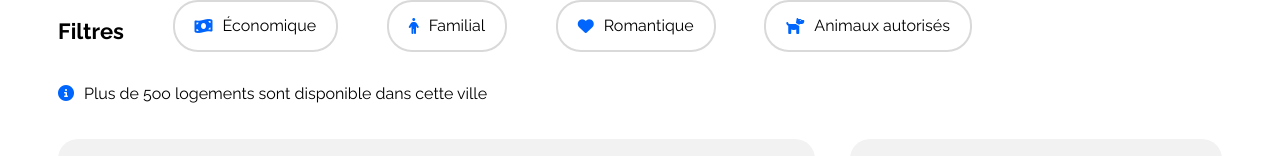
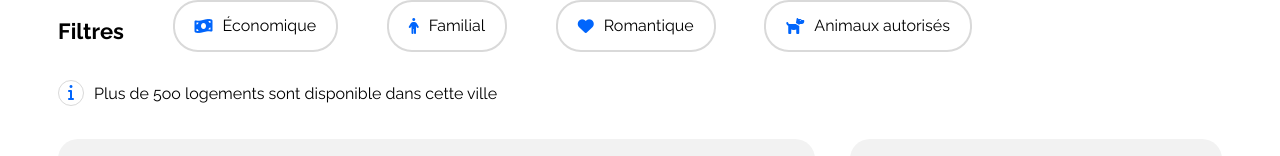
Before and after one commit to RezeeD/OC-P3_booki, a plain HTML site: page index.html in a window 1280 px wide. Shown: the part 226-382 px from the top of the page. Drawn offline with Linux system fonts and the light colour scheme.

Commit message:
update: icone "i" en dessous des filtres

```diff
--- a/css/style.css
+++ b/css/style.css
@@ -228,8 +228,17 @@ fieldset{
 }
 
 
-.fa-circle-info{
+.circle{
+    width: 24px;
+    height:24px;
     color: var(--main-color);
+    border-radius: 24px;
+    border: 1px solid #D9D9D9;
+}
+
+.fa-info{
+    padding-top: 3px;
+    padding-left: 9px;
 }
 
 
--- a/index.html
+++ b/index.html
@@ -45,7 +45,7 @@
                     <p class="filter"><i class="fa-solid fa-dog"></i>Animaux autorisés</p>
             </div>
                 <div class="info">
-                    <i class="fa-solid fa-circle-info"></i>
+                    <div class="circle"><i class="fa-solid fa-info"></i></div>
                     <p>Plus de 5oo logements sont disponible dans cette ville</p></div>
         </section>
 
```
